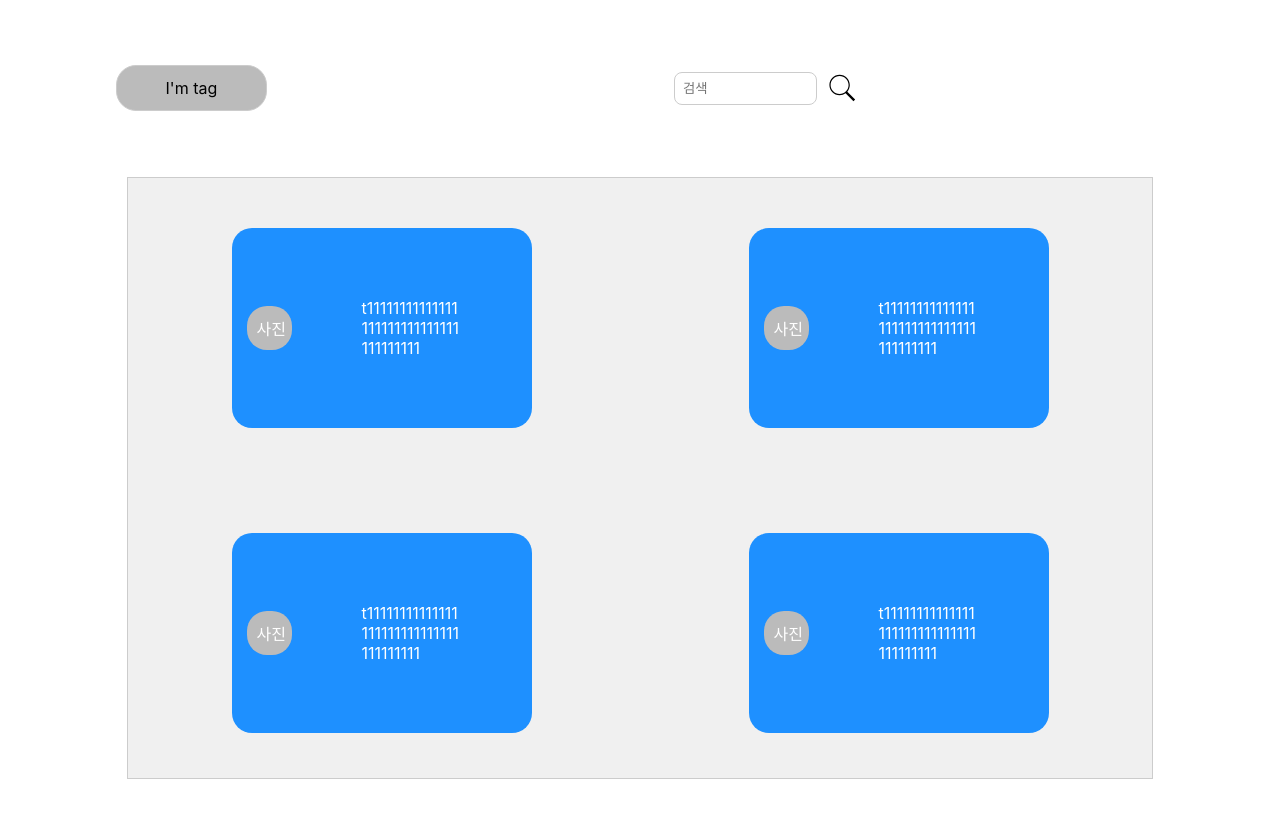
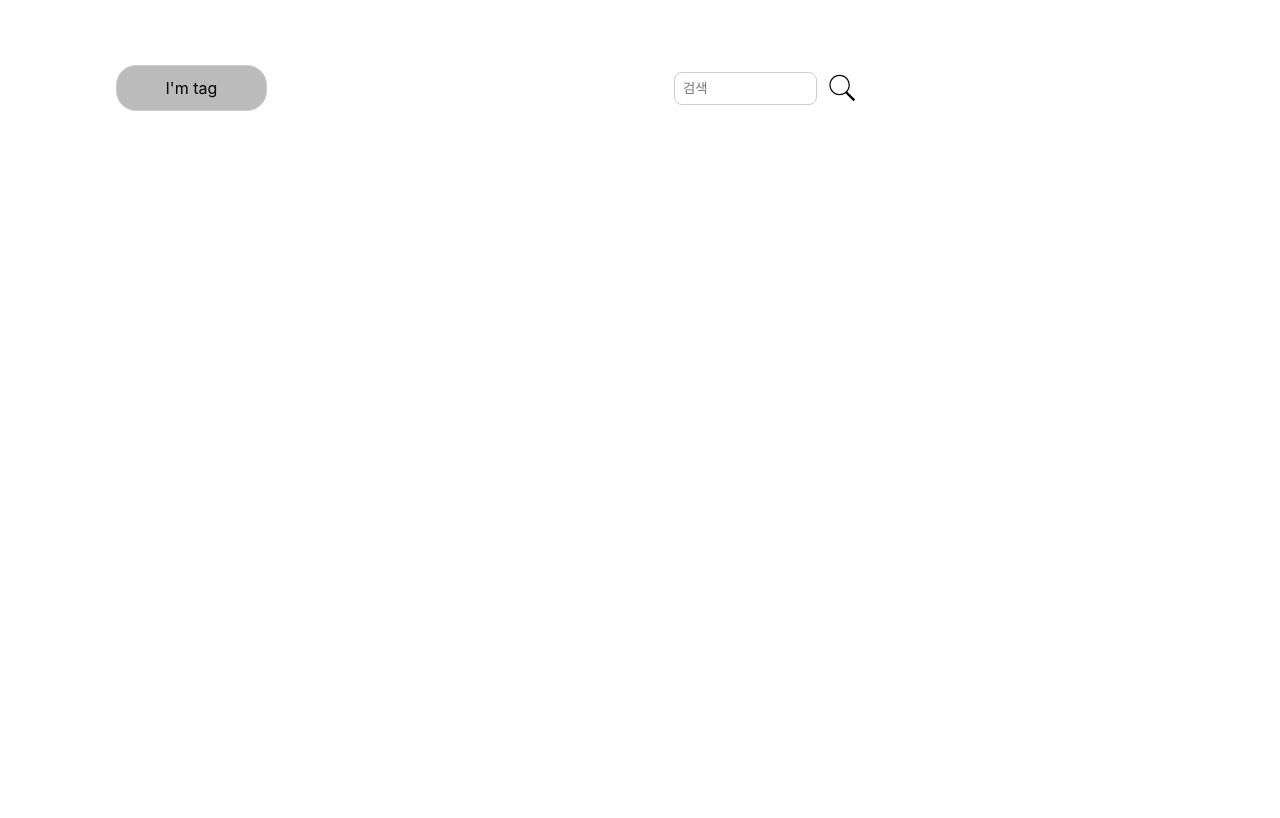
Before and after one commit to GL-CO/frontend, a React (Create React App) app: page / in a window 1280 px wide. Shown: the part 640-1458 px from the top of the page. After the commit the page ends 831 px from the top, so only its background shows below. Built offline with nearby package versions, Linux system fonts and the light colour scheme.

Commit message:
11.17 writings 검색 후 리렌더링 완성

```diff
--- a/src/pages/Home.js
+++ b/src/pages/Home.js
@@ -64,30 +64,30 @@ const SearchIcon = styled.svg`
     cursor: pointer;
   }
 `;
-const Container = styled.div`
-  display: grid;
-  grid-template-columns: repeat(2, 1fr);
-  gap: 10px;
-  width: 80%;
-  height: 600px;
-  flex-wrap: wrap;
-  background-color: #f0f0f0;
-  border: 1px solid #ccc;
-  margin: 50px auto;
-`;
-const StoryBox = styled.div`
-  background-color: #7fffd4;
-  margin: 50px auto;
-  width: 300px;
-  height: 200px;
-  background-color: dodgerblue;
-  color: white;
-  display: flex;
-  align-items: center;
-  justify-content: center;
-  margin-bottom: 10px;
-  border-radius: 20px;
-`;
+// const Container = styled.div`
+//   display: grid;
+//   grid-template-columns: repeat(2, 1fr);
+//   gap: 10px;
+//   width: 80%;
+//   height: 600px;
+//   flex-wrap: wrap;
+//   background-color: #f0f0f0;
+//   border: 1px solid #ccc;
+//   margin: 50px auto;
+// // `;
+// const Grid = styled.div`
+//   background-color: #7fffd4;
+//   margin: 50px auto;
+//   width: 300px;
+//   height: 200px;
+//   background-color: dodgerblue;
+//   color: white;
+//   display: flex;
+//   align-items: center;
+//   justify-content: center;
+//   margin-bottom: 10px;
+//   border-radius: 20px;
+// `;
 const StoryProfile = styled.div`
   width: 25px;
   background-color: #bbb;
@@ -103,11 +103,31 @@ const StoryText = styled.div`
   width: 100px;
   overflow-wrap: break-word;
 `;
+const Container = styled.div`
+  display: flex;
+  justify-content: center;
+`;
+const Grid = styled.div`
+  display: grid;
+  grid-template-columns: repeat(2, 1fr); // 5열로 설정
+  grid-template-rows: repeat(5, 1fr); // 2행으로 설정
+  gap: 16px; // 박스 사이의 간격
+`;
+const Item = styled.div`
+  width: 100%; // 박스의 너비
+  height: 200px; // 박스의 높이
+  background-color: #ddd; // 박스의 배경색
+  display: flex;
+  flex-direction: column; // 자식 요소들을 수직으로 정렬
+  justify-content: center;
+  align-items: center;
+`;
 
 //메인페이지
 export default function Home() {
   const token = useRecoilValue(LoginAuthToken);
   console.log("token : ", token);
+
   return (
     <div>
       <NavBar></NavBar>
@@ -130,22 +150,7 @@ export default function Home() {
         </SearchIcon>
       </OptionContainer>
       <Container>
-        <StoryBox>
-          <StoryProfile>사진</StoryProfile>
-          <StoryText>t11111111111111111111111111111111111111</StoryText>
-        </StoryBox>
-        <StoryBox>
-          <StoryProfile>사진</StoryProfile>
-          <StoryText>t11111111111111111111111111111111111111</StoryText>
-        </StoryBox>
-        <StoryBox>
-          <StoryProfile>사진</StoryProfile>
-          <StoryText>t11111111111111111111111111111111111111</StoryText>
-        </StoryBox>
-        <StoryBox>
-          <StoryProfile>사진</StoryProfile>
-          <StoryText>t11111111111111111111111111111111111111</StoryText>
-        </StoryBox>
+        <Grid></Grid>
       </Container>
     </div>
   );
--- a/src/pages/Writings.js
+++ b/src/pages/Writings.js
@@ -104,9 +104,6 @@ export default function Writings() {
   const [currentPage, setCurrentPage] = useState(0); // ?
   const [totalPageCount, setTotalPageCount] = useState(0);
   const location = useLocation();
-  // let currentPageNumber; // 현재 페이지 번호
-  // let totalContentCount; // 전체 글 수
-
   const GC2 = useRecoilState(GC2_URL);
   //세션스토리지 토큰
   function getTokenFromSessionStorage() {
@@ -168,7 +165,7 @@ export default function Writings() {
     ],
   });
   const [searchQuery, setSearchQuery] = useState({
-    languageTag: "English",
+    languageTag: "Korean", //English
     keyword: "",
     pageNumber: 0,
     pageSize: pageSize,
@@ -207,7 +204,9 @@ export default function Writings() {
         console.error(err);
       });
   };
-
+  useEffect(() => {
+    setWritingsData(searchData);
+  }, [searchData]);
   return (
     <div>
       <NavBar></NavBar>
```
